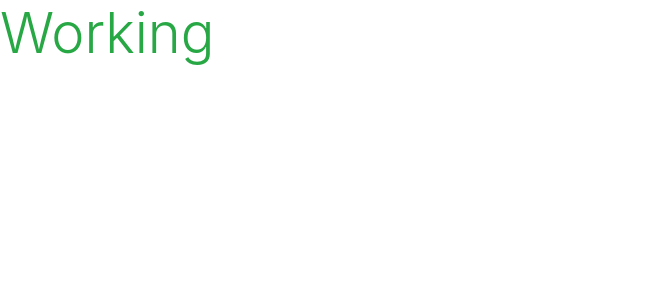
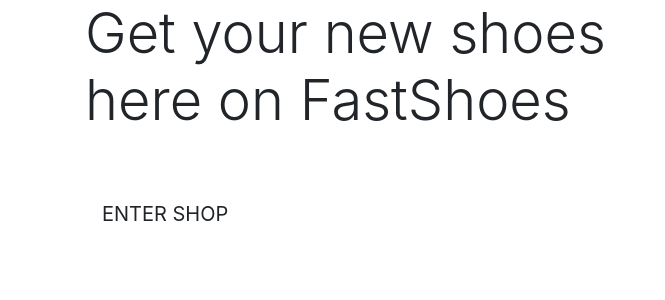
Before and after one commit to Code-Institute-Submissions/balennouri-pp5, a Django app: page / in a window 1280 px wide. Shown: the top 300 px of the page, without its empty margins (0-665 px from the left). Run offline with Django 4.2, Linux system fonts and the light colour scheme; some libraries are stand-ins or nearby versions.

Commit message:
Feat: Add content in index.html file

```diff
--- a/home/templates/home/index.html
+++ b/home/templates/home/index.html
@@ -2,8 +2,31 @@
 
 {% load static %}
 
+{% block page_header %}
+
+<div class="container header-container">
+    <div class="row">
+        <div class="col"></div>
+    </div>
+</div>
+
+{% endblock %}
+
 {% block content %}
 
-<h1 class="display-4 text-success">Working</h1>
+<div class="container h-100">
+    <div class="row h-100">
+        <div class="col-7 col-md-6 my-auto">
+            <h1 class="display-4 logo-font text-black">
+                Get your new shoes here on FastShoes
+            </h1>
+            <div class="my-5">
+                <p>
+                    <a href="" class="shop-now-button btn btn-lg rounded-0 text-uppercase py-3">Enter Shop</a>
+                </p>
+            </div>
+        </div>
+    </div>
+</div>
 
 {% endblock %}
```
